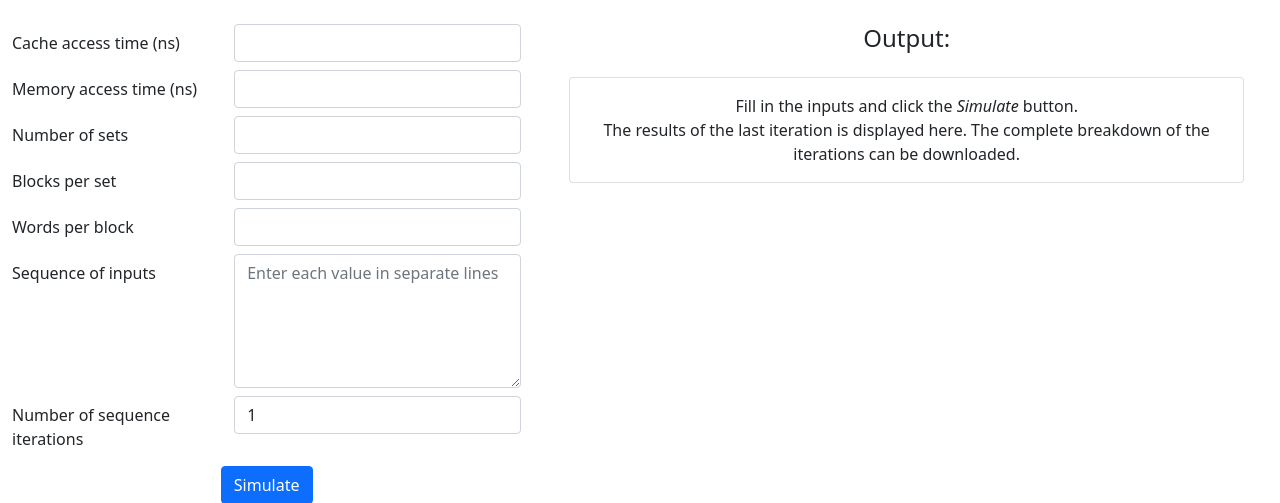
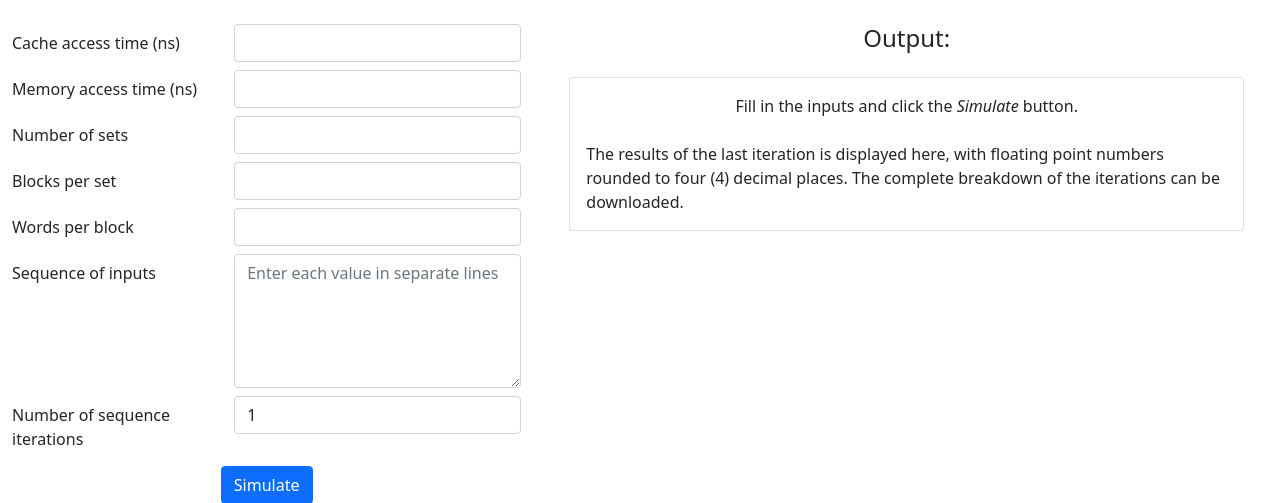
Before and after one commit to CSARCH-MP2/CSARCH2-cache-algo, a Django app: page / in a window 1280 px wide. Shown: the part 56-559 px from the top of the page. Run offline with Django 3.2, Linux system fonts and the light colour scheme.

Commit message:
added notes on iterations

```diff
--- a/csarch2/simulator/templates/pages/home.html
+++ b/csarch2/simulator/templates/pages/home.html
@@ -63,10 +63,15 @@
       <h4 class="text-center mb-4">Output:</h4>
       <div class="container">
         <div class="card mb-2">
-          <div class="card-body text-center" id="empty_output">
-            Fill in the inputs and click the <i>Simulate</i> button.
+          <div class="card-body" id="empty_output">
+            <div class="text-center">
+              Fill in the inputs and click the <i>Simulate</i> button.
+            </div>
             <br />
-            The results of the last iteration is displayed here. The complete breakdown of the iterations can be downloaded.
+            <div>
+              The results of the last iteration is displayed here, with floating point numbers rounded to four (4) decimal places.
+              The complete breakdown of the iterations can be downloaded.
+            </div>
           </div>
           <div class="card-body" id="output" style="display: none">
             <div class="row">
@@ -122,10 +127,10 @@
 
       $('#total_time_lt').html(data['total_time_lt']);
       $('#total_time_nlt').html(data['total_time_nlt']);
-      $('#avg_time').html(data['avg_time'].toFixed(4));
+      $('#avg_time').html(Number(data['avg_time'].toFixed(4)));
       $('#hits').html(data['hits']);
       $('#misses').html(data['misses']);
-      $('#hit_rate').html((data['hit_rate']*100).toFixed(4));
+      $('#hit_rate').html(Number((data['hit_rate']*100).toFixed(4)));
       $('#miss_penalty').html(data['miss_penalty']);
       $('#output').show();
       $('#download').show();
```
